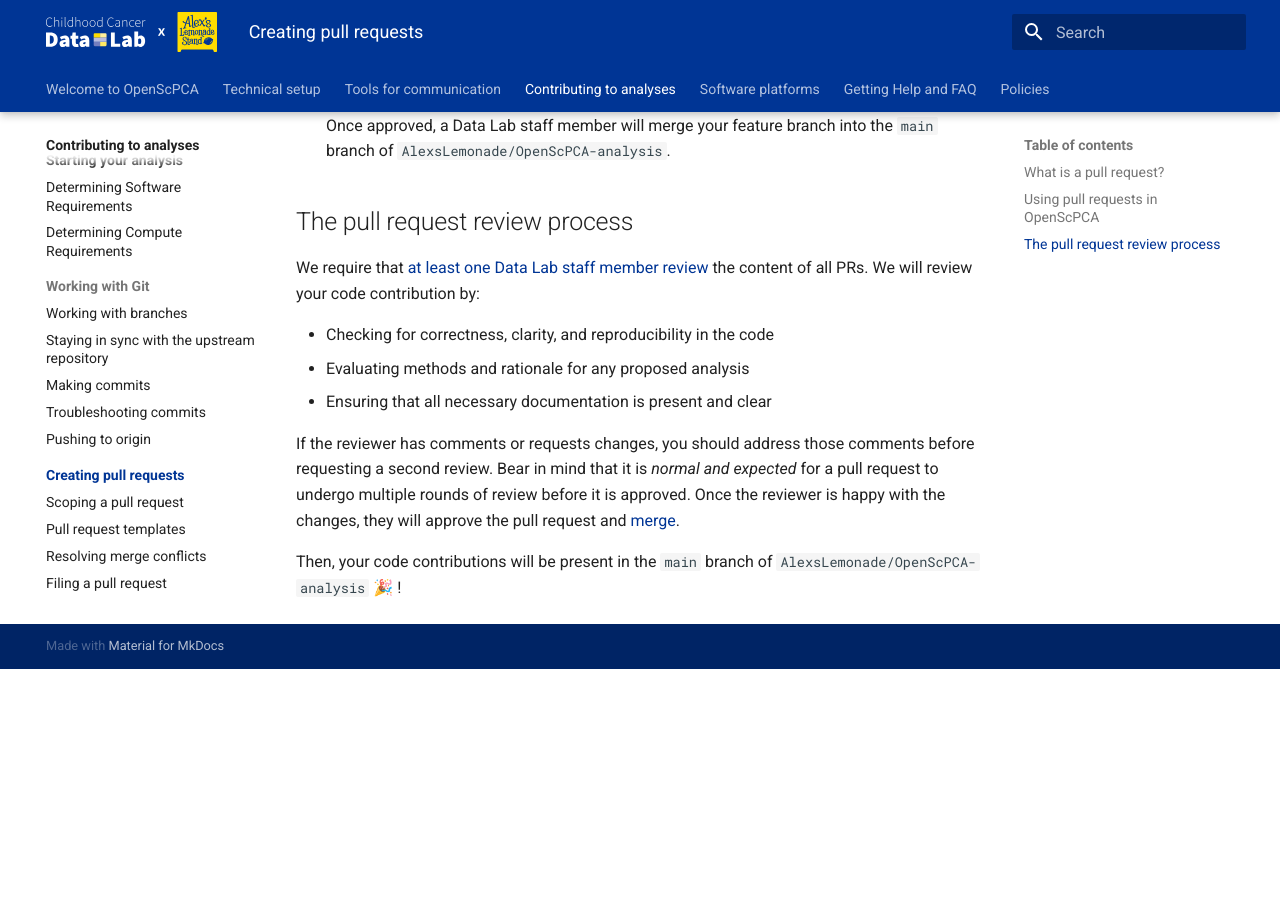
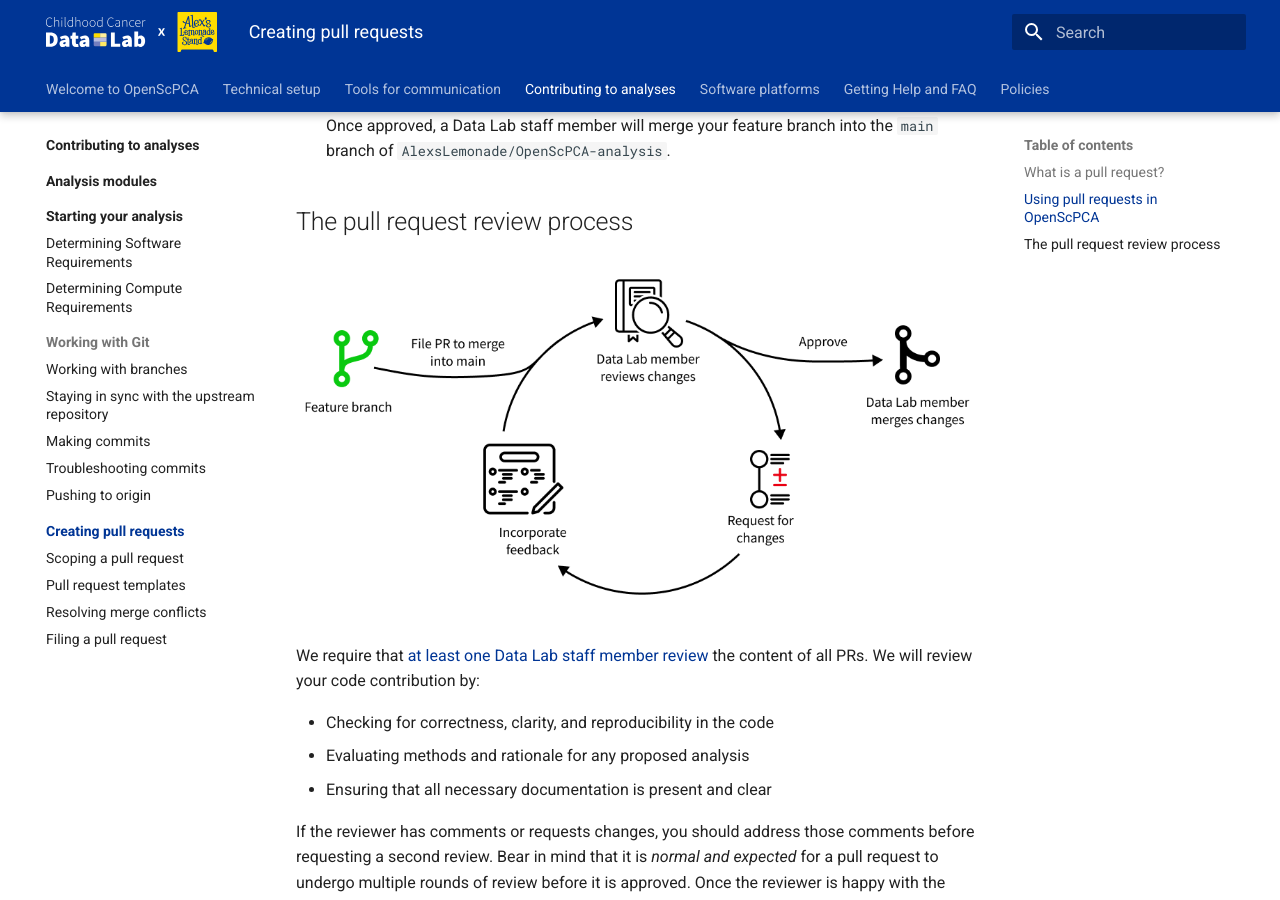
Before and after one commit to AlexsLemonade/OpenScPCA-analysis, an MkDocs documentation site: the page built from docs/contributing-to-analyses/creating-pull-requests/index.md, in a window 1280 px wide and 900 px high, scrolled down 1019 px. Built offline with MkDocs 1.6.1 and Material for MkDocs 9.7.7, drawn with Linux system fonts in a browser that asks for light colours; before the commit the page ends 1688 px from its top, so only the background shows below that.

Commit message:
add pr review cycle illustration

```diff
--- a/docs/contributing-to-analyses/creating-pull-requests/index.md
+++ b/docs/contributing-to-analyses/creating-pull-requests/index.md
@@ -33,6 +33,8 @@
 
 ## The pull request review process
 
+![pr-review-process](../../img/pr-review-cycle.png)
+
 We require that [at least one Data Lab staff member review](STUB-LINK to reviewing) the content of all PRs.
 We will review your code contribution by:
 
```
Also changed, not shown: docs/img/pr-review-cycle.png (added).
